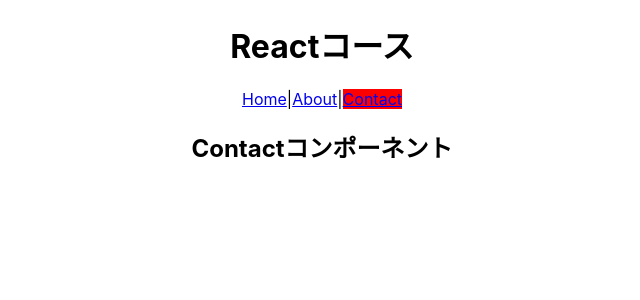
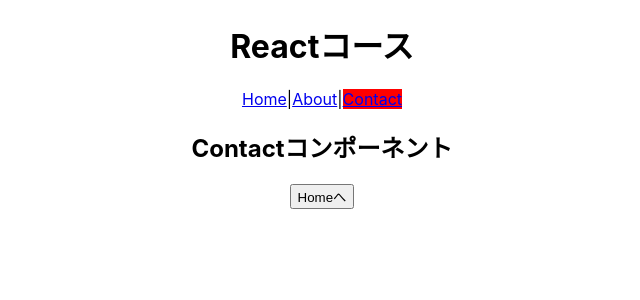
Before and after one commit to mashijifu/react-myapp, a React (Create React App) app: page /contact in a window 1280 px wide. Shown: the top 300 px of the page, without its empty margins (318-958 px from the left). Built offline with nearby package versions, Linux system fonts and the light colour scheme.

Commit message:
useNavigateでページ移動

```diff
--- a/src/pages/Contact.tsx
+++ b/src/pages/Contact.tsx
@@ -1,10 +1,16 @@
 import React from 'react';
+import { useNavigate } from 'react-router-dom';
 
 const Contact: React.FC = () => {
+  const navigate = useNavigate();
+  const onClickButton = (): void => {
+    navigate('/');
+  }
 
   return (
     <div>
       <h2>Contactコンポーネント</h2>
+      <button onClick={onClickButton}>Homeへ</button>
     </div>
   );
 };
```
